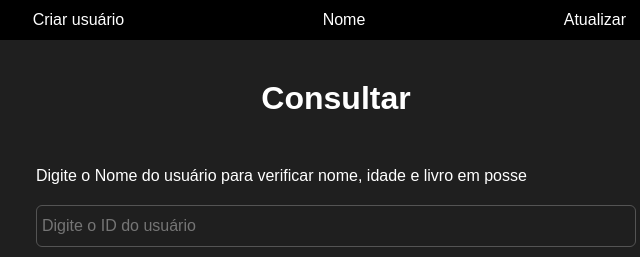
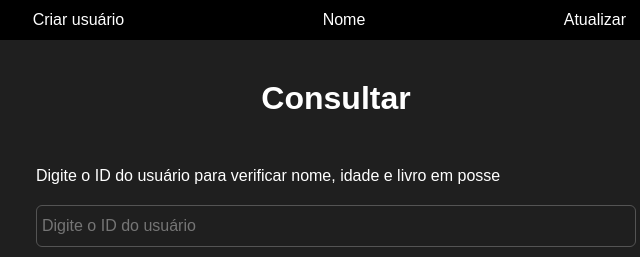
Before and after one commit to pedro1895DEV/Complete-web-application, a plain HTML site: page src/name.html in a window 1280 px wide. Shown: the top 257 px of the page, 304-944 px from the left. Drawn offline with nearby package versions, Linux system fonts and the light colour scheme.

Commit message:
alteração nome

```diff
--- a/src/name.html
+++ b/src/name.html
@@ -20,7 +20,7 @@
     </nav>
     <div>
         <h1>Consultar</h1>
-        <p class="p1">Digite o Nome do usuário para verificar nome, idade e livro em posse</p>
+        <p class="p1">Digite o ID do usuário para verificar nome, idade e livro em posse</p>
         <input id="nome-usuario" placeholder="Digite o ID do usuário">
         <button id="botao5">Consultar pendências</button>
         <div id="nome"></div>
```
